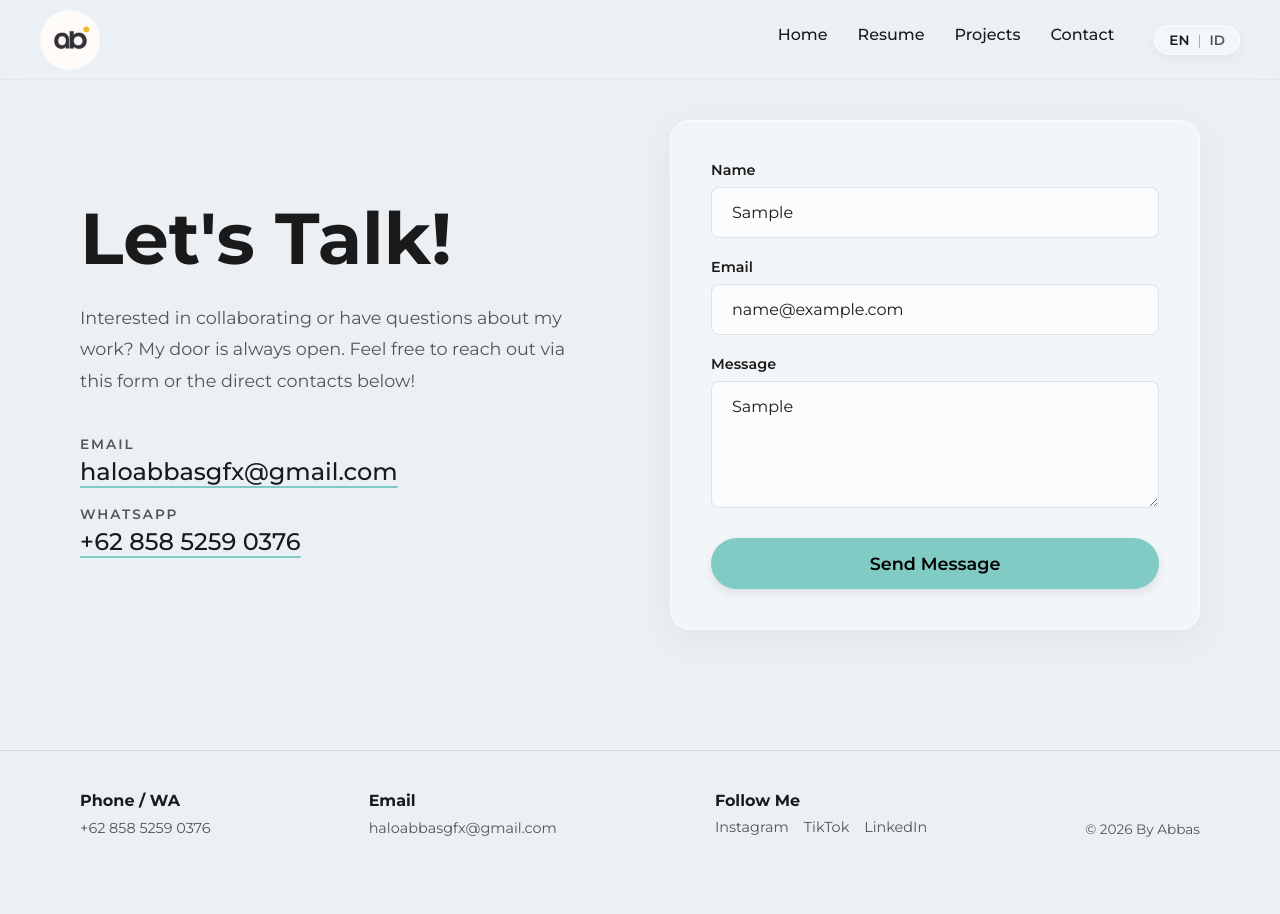
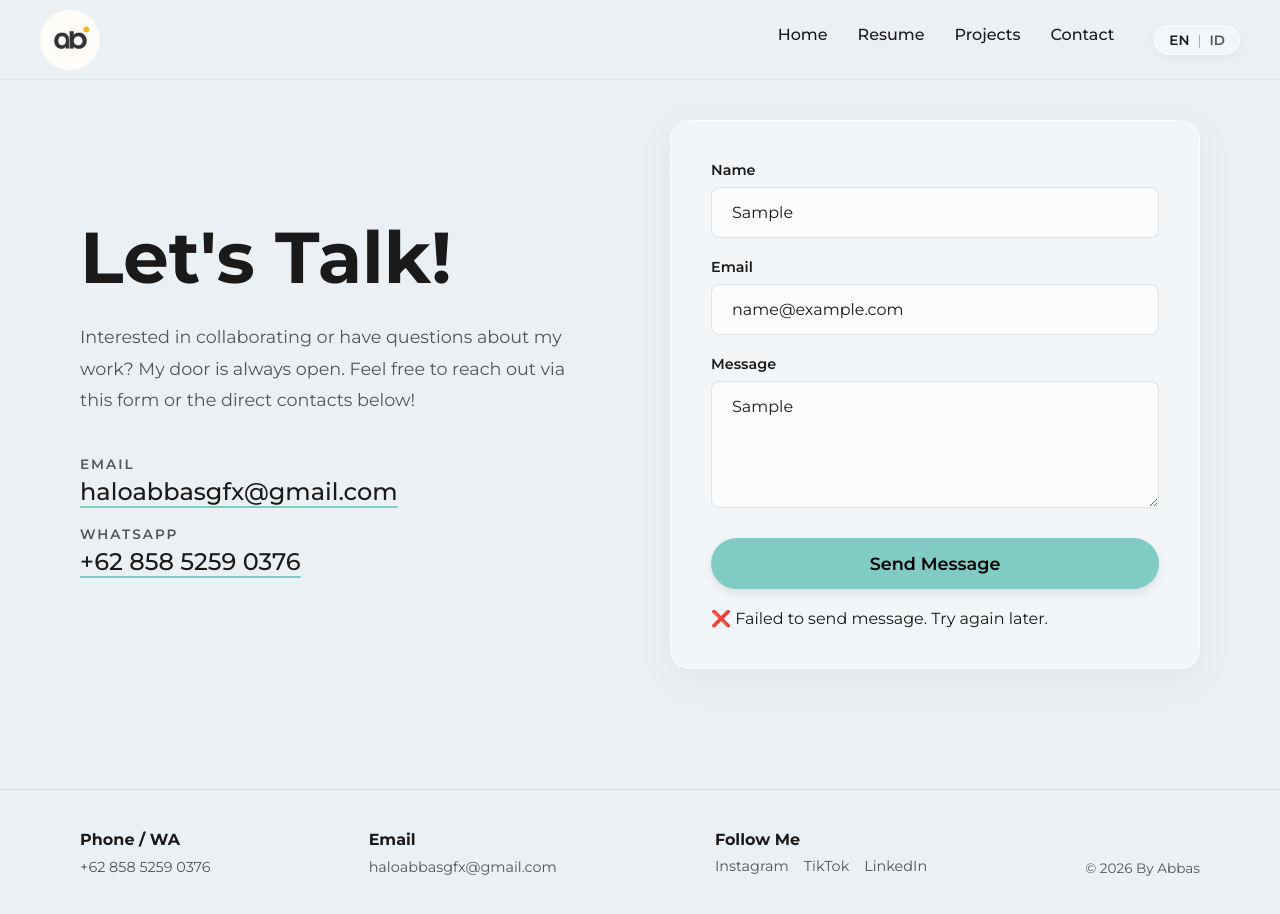
Before and after one commit to Bazzsnack/web-portofolio-abbas, a React (Vite) app: page /contact in a window 1280 px wide. Both pictures are taken after typing "Sample", "name@example.com", "Sample" into the empty fields and a click on the button "Send Message". Before the commit the page ends 877 px from the top, so only its background shows below. Built offline with nearby package versions, Linux system fonts and the light colour scheme; no server answers.

Commit message:
feat: implement web3forms logic on contact page (requires access key)

```diff
--- a/src/pages/Contact.jsx
+++ b/src/pages/Contact.jsx
@@ -1,8 +1,39 @@
+import { useState } from 'react';
 import { useLanguage } from '../context/LanguageContext';
 import './Contact.css';
 
 export default function Contact() {
   const { t } = useLanguage();
+  const [status, setStatus] = useState(''); // '' | 'submitting' | 'success' | 'error'
+
+  const handleSubmit = async (e) => {
+    e.preventDefault();
+    setStatus('submitting');
+
+    const formData = new FormData(e.target);
+    // GANTI "YOUR_ACCESS_KEY_HERE" DENGAN KEY DARI WEB3FORMS
+    formData.append("access_key", "YOUR_ACCESS_KEY_HERE");
+
+    try {
+      const res = await fetch("https://api.web3forms.com/submit", {
+        method: "POST",
+        body: formData
+      });
+
+      const data = await res.json();
+      if (data.success) {
+        setStatus('success');
+        e.target.reset();
+        setTimeout(() => setStatus(''), 5000);
+      } else {
+        setStatus('error');
+        setTimeout(() => setStatus(''), 5000);
+      }
+    } catch (err) {
+      setStatus('error');
+      setTimeout(() => setStatus(''), 5000);
+    }
+  };
 
   return (
     <div className="page-container fade-in">
@@ -26,25 +57,28 @@ export default function Contact() {
         </div>
 
         <div className="contact-form-container slide-up" style={{ animationDelay: '0.2s' }}>
-          <form className="glass-form" onSubmit={(e) => e.preventDefault()}>
+          <form className="glass-form" onSubmit={handleSubmit}>
             <div className="form-group">
               <label htmlFor="name">{t('contact', 'formName')}</label>
-              <input type="text" id="name" placeholder={t('contact', 'namePlaceholder')} required />
+              <input type="text" name="name" id="name" placeholder={t('contact', 'namePlaceholder')} required disabled={status === 'submitting'} />
             </div>
 
             <div className="form-group">
               <label htmlFor="email">{t('contact', 'formEmail')}</label>
-              <input type="email" id="email" placeholder={t('contact', 'emailPlaceholder')} required />
+              <input type="email" name="email" id="email" placeholder={t('contact', 'emailPlaceholder')} required disabled={status === 'submitting'} />
             </div>
 
             <div className="form-group">
               <label htmlFor="message">{t('contact', 'formMessage')}</label>
-              <textarea id="message" rows="5" placeholder={t('contact', 'messagePlaceholder')} required></textarea>
+              <textarea name="message" id="message" rows="5" placeholder={t('contact', 'messagePlaceholder')} required disabled={status === 'submitting'}></textarea>
             </div>
 
-            <button type="submit" className="submit-btn" style={{ backgroundColor: 'var(--color-contact)' }}>
-              {t('contact', 'send')}
+            <button type="submit" className="submit-btn" style={{ backgroundColor: 'var(--color-contact)' }} disabled={status === 'submitting'}>
+              {status === 'submitting' ? 'Sending...' : t('contact', 'send')}
             </button>
+
+            {status === 'success' && <p className="form-alert success">✅ Message sent successfully!</p>}
+            {status === 'error' && <p className="form-alert error">❌ Failed to send message. Try again later.</p>}
           </form>
         </div>
       </div>
```
